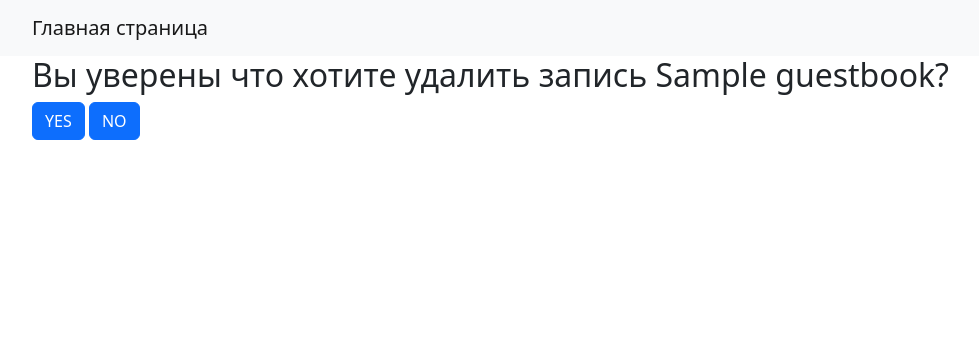
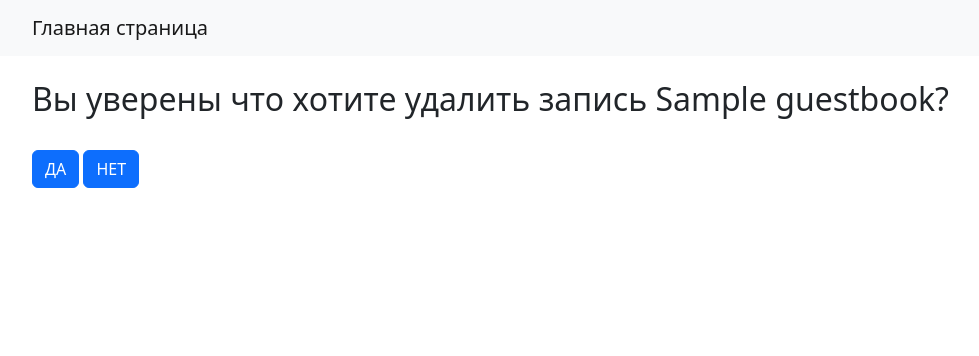
Before and after one commit to adinayusuf/exam6, a Django app: template templates/delete.html in a window 1280 px wide. Shown: the top 356 px of the page, without its empty margins (50-1029 px from the left). Run offline with Django 4.2, Linux system fonts and the light colour scheme; the template is opened without the code that fills it: values that come from a table or form of the project are taken from there, others are empty; tables that the repository leaves empty hold one stand-in row (values such as "Sample post"); some libraries are stand-ins or nearby versions.

Commit message:
добавила не сколько изменений в index для более красивого вывода на странице

```diff
--- a/templates/delete.html
+++ b/templates/delete.html
@@ -4,8 +4,10 @@
 
 <form action=" " method="post">
     {% csrf_token %}
-    <h2>Вы уверены что хотите удалить запись {{ list.name }}?</h2>
-    <button type="submit" class="btn btn-primary">YES</button>
-<a href="{% url "index" %}" class="btn btn-primary">NO</a>
+    <br>
+    <h2>Вы уверены что хотите удалить запись {{ guests.name }}?</h2>
+    <br>
+    <button type="submit" class="btn btn-primary">ДА</button>
+    </button><a href="{% url "index" %}" class="btn btn-primary">НЕТ</a></button>
 </form>
 {% endblock %}
--- a/templates/index.html
+++ b/templates/index.html
@@ -4,19 +4,21 @@
 {% block nav %}
     <li class="nav-item">
         <a class="nav-link" href="{% url 'create' %}">Создание записи</a>
-
     </li>
 {% endblock %}
 {% block content %}
+    <br>
     <h1>Главная Страница</h1>
+    <br>
     {% for guest in  guests %}
         <div class="card bg-light mb-3" style="max-width: 25rem;">
-        <div class="card-header">{{ guest.name }} ({{ guest.email }})&nbsp;&nbsp;&nbsp;&nbsp;&nbsp;&nbsp;&nbsp;&nbsp;
+        <div class="card-header">{{ guest.name }} ({{ guest.email }})<span style="padding: 0px 40px;">&nbsp;</span>
             <a href="{% url 'update' guest.pk %}"><i class="fa-solid fa-pencil"></i></a>
             <a href="{% url 'delete' guest.pk %}"><i class="fa-solid fa-trash-can"></i></a></div>
         <div class="card-body">
             <p class="card-text">{{ guest.text }}</p>
         </div>
+        </div>
         <br>
     {% endfor %}
 {% endblock %}
--- a/webapp/urls.py
+++ b/webapp/urls.py
@@ -5,6 +5,6 @@ from webapp.views import index_view, create_view, update_view, delete_view
 urlpatterns = [
     path('', index_view, name='index'),
     path('add/', create_view, name='create'),
-    path('update/<int:pk>', update_view, name='update'),
-    path('delete/<int:pk>', delete_view, name='delete')
+    path('update/<int:pk>/', update_view, name='update'),
+    path('delete/<int:pk>/', delete_view, name='delete')
 ]
--- a/webapp/views.py
+++ b/webapp/views.py
@@ -50,9 +50,9 @@
 
 
 def delete_view(request, pk):
-    list = get_object_or_404(GuestBook, pk=pk)
+    guest = get_object_or_404(GuestBook, pk=pk)
     if request.method == 'GET':
-        return render(request, 'delete.html', {'list': list})
+        return render(request, 'delete.html', {"guests": guest})
     else:
-        list.delete()
+        guest.delete()
         return redirect('index')
```
